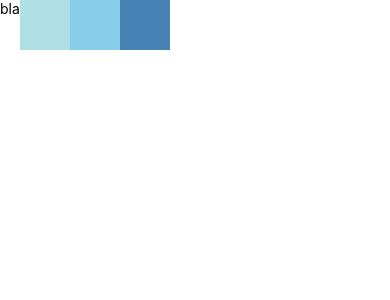
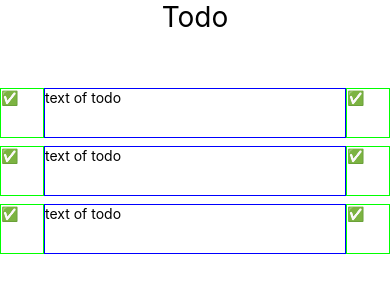
Before and after one commit to ShinobiWPS/RN-todo, a React Native app: screen / in a window 390 px wide. Shown: the top 300 px of the page. Built offline with nearby package versions, Linux system fonts and the light colour scheme.

Commit message:
Progress 1 on Todo item

```diff
--- a/App.js
+++ b/App.js
@@ -1,22 +1,28 @@
-import React from 'react';
-import { StyleSheet, Text, View } from 'react-native';
+import React from 'react'
+import { Text, View, Platform, StatusBar } from 'react-native'
+
+import Todo_Item from './src/Todo_Item'
 
 export default function App() {
-  return (
-    <View style={{ flex: 1, flexDirection: 'row' }}>
-      <Text>bla</Text>
-      <View style={{ width: 50, height: 50, backgroundColor: 'powderblue' }} />
-      <View style={{ width: 50, height: 50, backgroundColor: 'skyblue' }} />
-      <View style={{ width: 50, height: 50, backgroundColor: 'steelblue' }} />
-    </View>
-  );
+	let hasNotch = false
+	if ( Platform.OS === 'android' ) {
+		hasNotch = StatusBar.currentHeight > 24
+	}
+	return (
+		<View
+			style={ {
+				flex: 1,
+				marginTop: hasNotch ? 24 : 0 /* todo-relative space */,
+			} }
+		>
+			<View style={ { flex: 1, flexDirection: 'row', justifyContent: 'center' } }>
+				<Text style={ { fontSize: 28 } }>Todo</Text>
+			</View>
+			<View style={ { flex: 9 } }>
+				<Todo_Item />
+				<Todo_Item />
+				<Todo_Item />
+			</View>
+		</View>
+	)
 }
-
-const styles = StyleSheet.create({
-  container: {
-    flex: 1,
-    backgroundColor: '#fff',
-    alignItems: 'center',
-    justifyContent: 'center'
-  }
-});
--- /dev/null
+++ b/src/Todo_Item.js
@@ -0,0 +1,46 @@
+import { StyleSheet, View, Text } from 'react-native'
+import React from 'react'
+
+export default function Todo_Item() {
+	return (
+		<View style={ styles.container }>
+			<View style={ styles.iconCheck }>
+				<Text>✅</Text>
+			</View>
+			<View style={ styles.todoText }>
+				<Text>text of todo</Text>
+			</View>
+			<View style={ styles.iconCheck }>
+				<Text>✅</Text>
+			</View>
+		</View>
+	)
+}
+const styles = StyleSheet.create( {
+	container: {
+		display: 'flex',
+		flexDirection: 'row',
+		flexWrap: 'nowrap',
+		justifyContent: 'center',
+		alignItems: 'stretch',
+		alignContent: 'stretch',
+		minHeight: 50,
+		marginTop: 4,
+		marginBottom: 4,
+	},
+	iconCheck: {
+		flexBasis: 44,
+		borderWidth: 1,
+		borderColor: '#00ff00',
+	},
+	todoText: {
+		flex: 2,
+		borderWidth: 1,
+		borderColor: '#0000ff',
+	},
+	iconBin: {
+		flexBasis: 44,
+		borderWidth: 1,
+		borderColor: '#ff0000',
+	},
+} )
```
